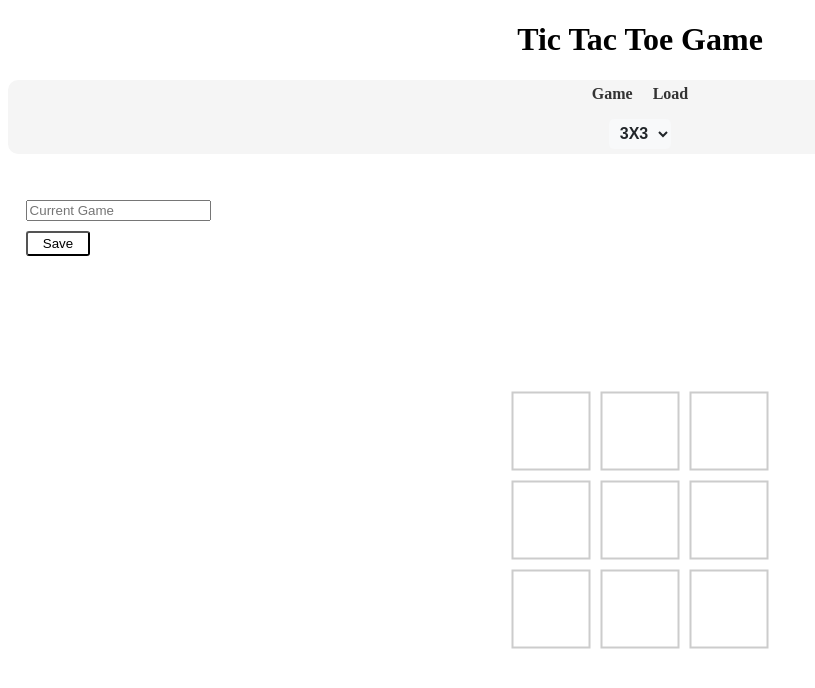
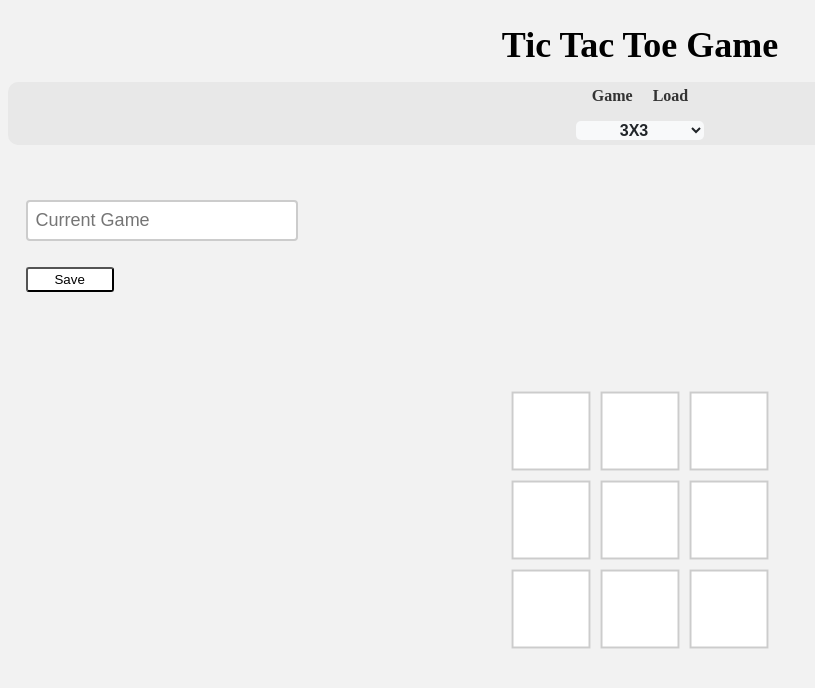
Before and after one commit to mahte007/tictactoe-with-php, a React (Create React App) app: page /game in a window 1280 px wide. Shown: the top 688 px of the page, without its empty margins (0-815 px from the left). Built offline with nearby package versions, Linux system fonts and the light colour scheme.

Commit message:
Added error handling for save feature

```diff
--- a/src/components/App.jsx
+++ b/src/components/App.jsx
@@ -1,8 +1,7 @@
-import { useState, useEffect } from "react";
-import { Link, Route, Routes, useNavigate } from "react-router-dom";
+import { useState } from "react";
+import { Link, Route, Routes } from "react-router-dom";
 import Menu from "./header/Menu";
 import Board from "./pages/Board";
-import Home from "./pages/Home";
 import Load from "./pages/Load";
 
 export default function App() {
@@ -16,7 +15,6 @@ export default function App() {
       <Link to="/"><h1>Tic Tac Toe Game</h1></Link>
       <Menu setIsNewBoard={setIsNewBoard} setBoardSize={setBoardSize} />
       <Routes>
-        <Route path="/" element={ <Home setIsNewBoard={setIsNewBoard} setBoardSize={setBoardSize} />} />
         <Route path="/game" element={ <Board savedBoard={savedBoard} isNewBoard={isNewBoard} boardSize={boardSize} setBoardSize={setBoardSize} />} />
         <Route path="/load" element={ <Load setSavedBoard={setSavedBoard} setIsNewBoard={setIsNewBoard} />} />
       </Routes>
--- a/src/components/header/Menu.jsx
+++ b/src/components/header/Menu.jsx
@@ -5,10 +5,8 @@ export default function Menu(props){
     const [size, setSize] = useState("");
 
     useEffect(() => {
-        props.setBoardSize(9);
+        setSize(9);
     }, [])
-
-
 
     function handleGameStart(){
         props.setBoardSize(size);
--- a/src/components/pages/Board.jsx
+++ b/src/components/pages/Board.jsx
@@ -7,12 +7,13 @@ export default function Board(props){
 
     const [board, setBoard] = useState([]);
     const [isLoaded, setIsLoaded] = useState(false);
-    const [isOver, setIsOver] = useState(false);
     const [nextPlayer, setNextPlayer] = useState(true);
     const [playerMove, setPlayerMove] = useState("X");
     const [winner, setWinner] = useState(null);
     const [showAlert, setShowAlert] = useState(false);
     const [alertMessage, setAlertMessage] = useState("");
+    const [isSaved, setIsSaved] = useState(false);
+    const [saveMessage, setSaveMessage] = useState("");
 
 
     const navigate = useNavigate()
@@ -68,6 +69,7 @@ export default function Board(props){
         setBoard(newBoard);
         setNextPlayer(!nextPlayer);
         setPlayerMove(nextPlayer ? "O" : "X");
+        setIsSaved(false);
     }
 
 
@@ -174,7 +176,12 @@ export default function Board(props){
 
         const response = await fetch(url, requestOptions);
         const json = await response.json();
-        console.log(json);
+        if(json.statusCode === 400){
+            setSaveMessage("The board cannot be empty!")
+        }else{
+            setSaveMessage("The game has been saved")
+        }
+        setIsSaved(true);
     }
 
 
@@ -192,6 +199,7 @@ export default function Board(props){
 
                 <form onSubmit={handleSave}>
                 <input type="text" placeholder="Current Game" id="gameName" /><br />
+                <p style={isSaved ? {display: "block"} : {display: "none"}}>{saveMessage}</p>
                 <CustomButton text="Save" />
                 </form>
 
--- a/src/components/pages/Load.jsx
+++ b/src/components/pages/Load.jsx
@@ -1,13 +1,12 @@
 import { useEffect, useState } from "react";
-import { Link } from "react-router-dom";
 import { useNavigate } from "react-router-dom";
 
 
 export default function Load(props){
     const [loadedGames, setLoadedGames] = useState([]);
-    const [numberOfGames, setNumberOfGames] = useState(0);
     const [isLoaded, setIsLoaded] = useState(false);
     const [searchQuery, setSearchQuery] = useState("");
+
 
     const url = "http://localhost:5000/boards"
     const navigate = useNavigate();
@@ -24,7 +23,6 @@ export default function Load(props){
             );
             const data = await response.json();
             setLoadedGames(data);
-            setNumberOfGames(data.length);
         }
         fetchData();
         setIsLoaded(true);
@@ -42,7 +40,6 @@ export default function Load(props){
         console.log(status);
 
         setLoadedGames(prevGames => prevGames.filter(game => game.id !== id))
-        setNumberOfGames(prevNumGames => prevNumGames - 1);
 
     }
 
@@ -52,12 +49,6 @@ export default function Load(props){
         props.setSavedBoard(game.board);
         props.setIsNewBoard(false);
         navigate("/game");
-    }
-
-
-
-    function handleView(){
-
     }
 
 
@@ -78,17 +69,15 @@ export default function Load(props){
         return(
             <div>
                 <h1>Saved Board Games</h1>
-                <Link to="/">Back to Main Menu</Link>
-                <h2>{numberOfGames}</h2>
                 <div>
                 <input type="text" id="search" value={searchQuery} onChange={handleSearch} placeholder="Search"></input>
                     {filteredGames.map((game, index) => {
                         return(
-                            <div key={index}>
-                                <div>{game.name}</div>
+                            <div key={index} className="game">
+                                <h3>{game.name}</h3>
+                                <h4>Board Size: {Math.sqrt(game.board.length)}X{Math.sqrt(game.board.length)}</h4>
+                                <button onClick={() => handleLoad(game)}>Load</button>
                                 <button onClick={() => handleDelete(game.id)}>Delete</button>
-                                <button onClick={() => handleLoad(game)}>Load</button>
-                                <button onClick={handleView}>View</button>
                             </div>
                         )
                     })}
--- a/src/styles/styles.css
+++ b/src/styles/styles.css
@@ -1,15 +1,22 @@
+html {
+    background-color: #f2f2f2;
+}
+
+
 .main > a {
     text-align: center;
     text-decoration: none;
     color: #000;
 }
 
+/* Menu */
+
 .main-menu {
     display: flex;
     flex-direction: column;
     align-items: center;
     justify-content: center;
-    background-color: #f5f5f5;
+    background-color: #e8e8e8 ;
     border-radius: 10px;
     padding: 5px;
   }
@@ -47,7 +54,10 @@
     margin-top: 1rem;
     width: 8rem;
     transition: all 0.2s ease-in-out;
+    text-align: center;
   }
+
+
 
   .board-size-selector:hover {
     background-color: #e9ecef;
@@ -58,6 +68,8 @@
     box-shadow: 0 0 0 0.2rem rgba(0, 123, 255, 0.25);
   }
 
+
+  /* Game Page */
 
 .board-container {
     justify-content: center;
@@ -103,6 +115,8 @@
     color: #00f;
 }
 
+/* Custom Alert Box */
+
 .alert-box {
     position: fixed;
     top: 0;
@@ -144,6 +158,8 @@
     height: 30px;
   }
 
+  /* Save option on game page */
+
   .board-container > form {
     position: absolute;
     left: 2%;
@@ -159,8 +175,66 @@
     margin-top: 10px;
   }
 
-  .board-size-selector{
+  .board-container > form > input {
+    width: 100%;
+  }
+
+
+
+  /* Load Page */
+
+  h1 {
+    font-size: 36px;
+    font-weight: bold;
+    margin-bottom: 16px;
+  }
+
+  input[type="text"] {
+    font-size: 18px;
+    padding: 8px;
+    border: 2px solid #ccc;
+    border-radius: 4px;
+    margin-bottom: 16px;
+    width: 20%;
+  }
+
+  div.game {
+    width: 50%;
+    border: 2px solid #ccc;
+    border-radius: 4px;
+    padding: 16px;
+    margin-bottom: 16px;
+  }
+
+  div.game h3 {
+    font-size: 24px;
+    font-weight: bold;
+    margin: 5px 0 15px;
+  }
+
+  div.game button {
+    background-color: #0077cc;
+    border: none;
+    color: white;
+    padding: 8px 16px;
     text-align: center;
-    height: 30px;
-    width: 5%;
+    text-decoration: none;
+    display: inline-block;
+    font-size: 18px;
+    margin-right: 8px;
+    border-radius: 4px;
+    cursor: pointer;
   }
+
+  div.game button:hover {
+    background-color: #005ea6;
+  }
+
+  div.game button:last-child {
+    background-color: #ccc;
+    color: black;
+  }
+
+  div.game button:last-child:hover {
+    background-color: #b3b3b3;
+  }
```
Also changed, not shown: src/components/pages/Home.jsx (deleted, +0 -9 lines).
